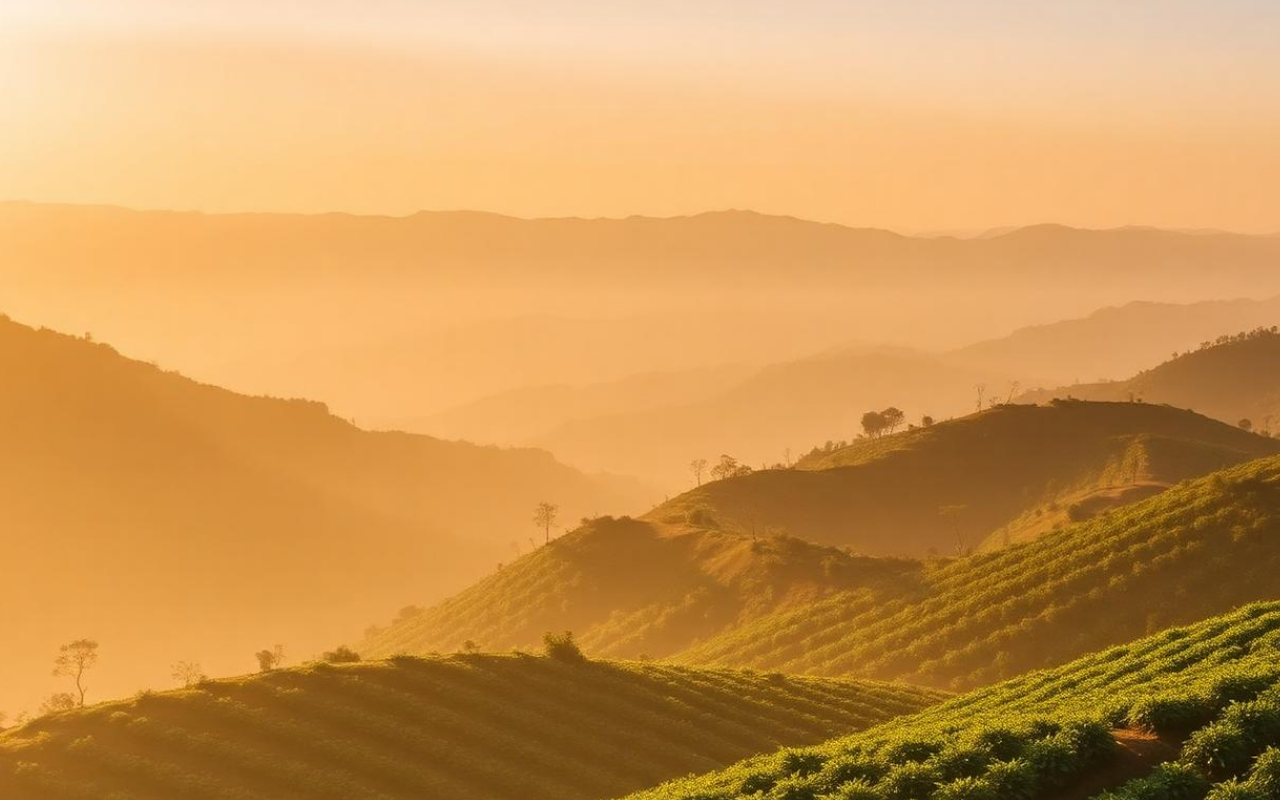
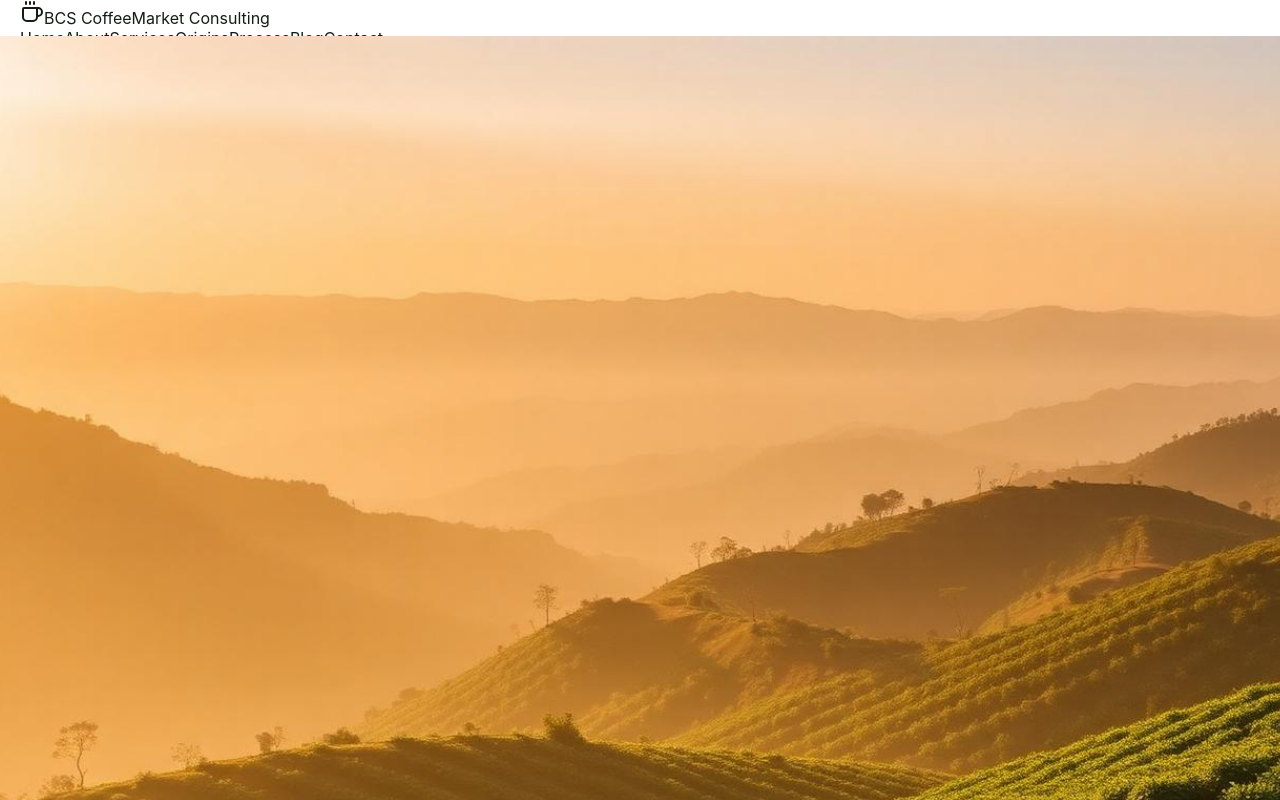
Before and after one commit to t5i0n/bcs, a React (Vite) app: page / in a window 1280 px wide. Shown: the top 800 px of the page. Built offline with nearby package versions, Linux system fonts and the light colour scheme.

Commit message:
updated app.tsx

```diff
--- a/src/App.tsx
+++ b/src/App.tsx
@@ -6,6 +6,7 @@ import ServicesPage from "./routes/services";
 import OriginsPage from "./routes/origins";
 import ProcessPage from "./routes/process";
 import BlogPage from "./routes/blog";
+import { Layout } from "@/components/site/Layout";
 import heroFarm from "@/assets/hero-farm.jpg";
 import farmers from "@/assets/farmers.jpg";
 import cherries from "@/assets/cherries.jpg";
@@ -30,13 +31,13 @@ export default function App() {
       <Route
         path="/"
         element={
-          <>
+          <Layout transparentNav>
             <Hero />
             <AboutSection />
             <ServicesSection />
             <OriginsSection />
             <ContactSection />
-          </>
+          </Layout>
         }
       />
       <Route path="/about" element={<AboutPage />} />
```
